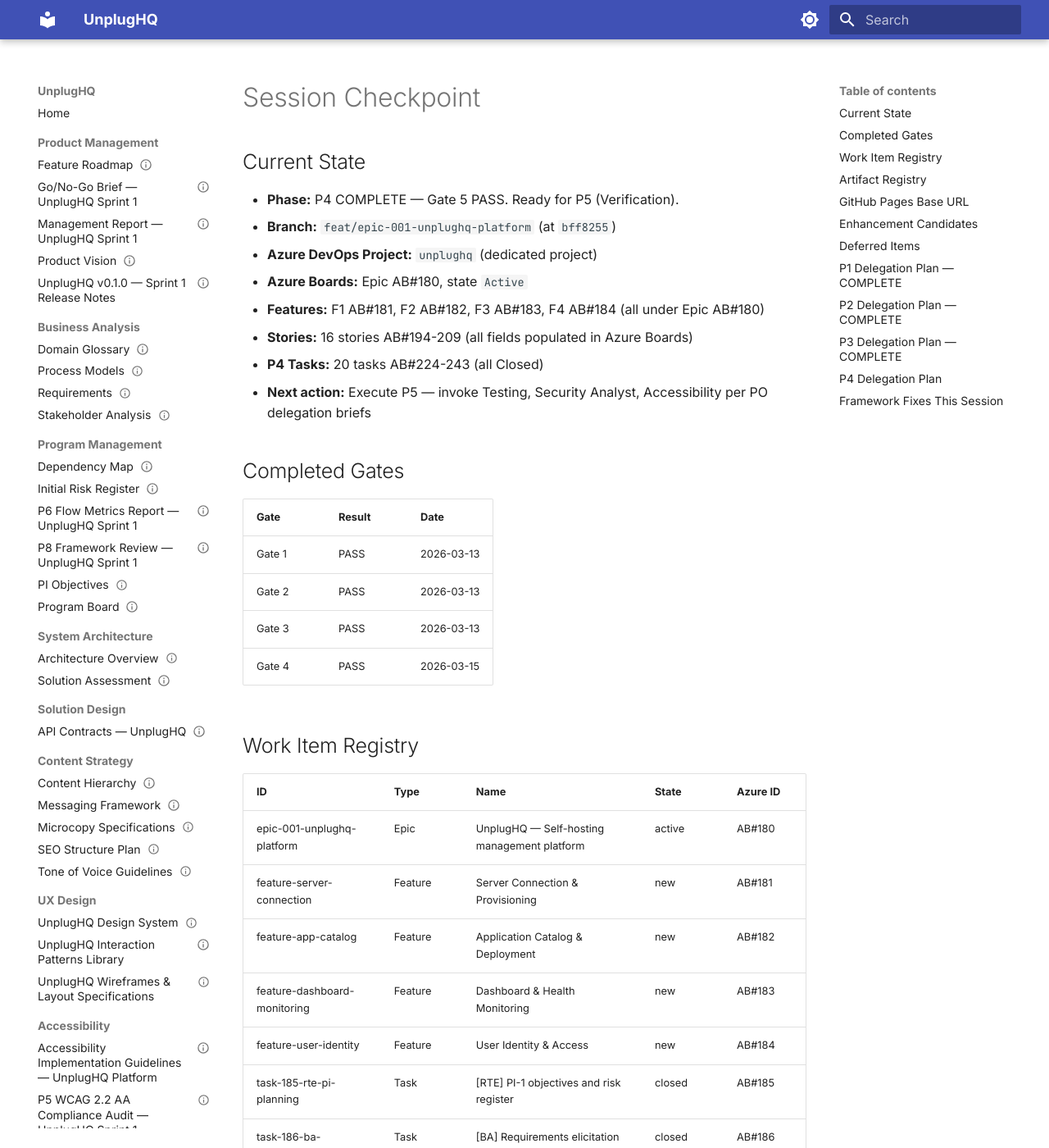
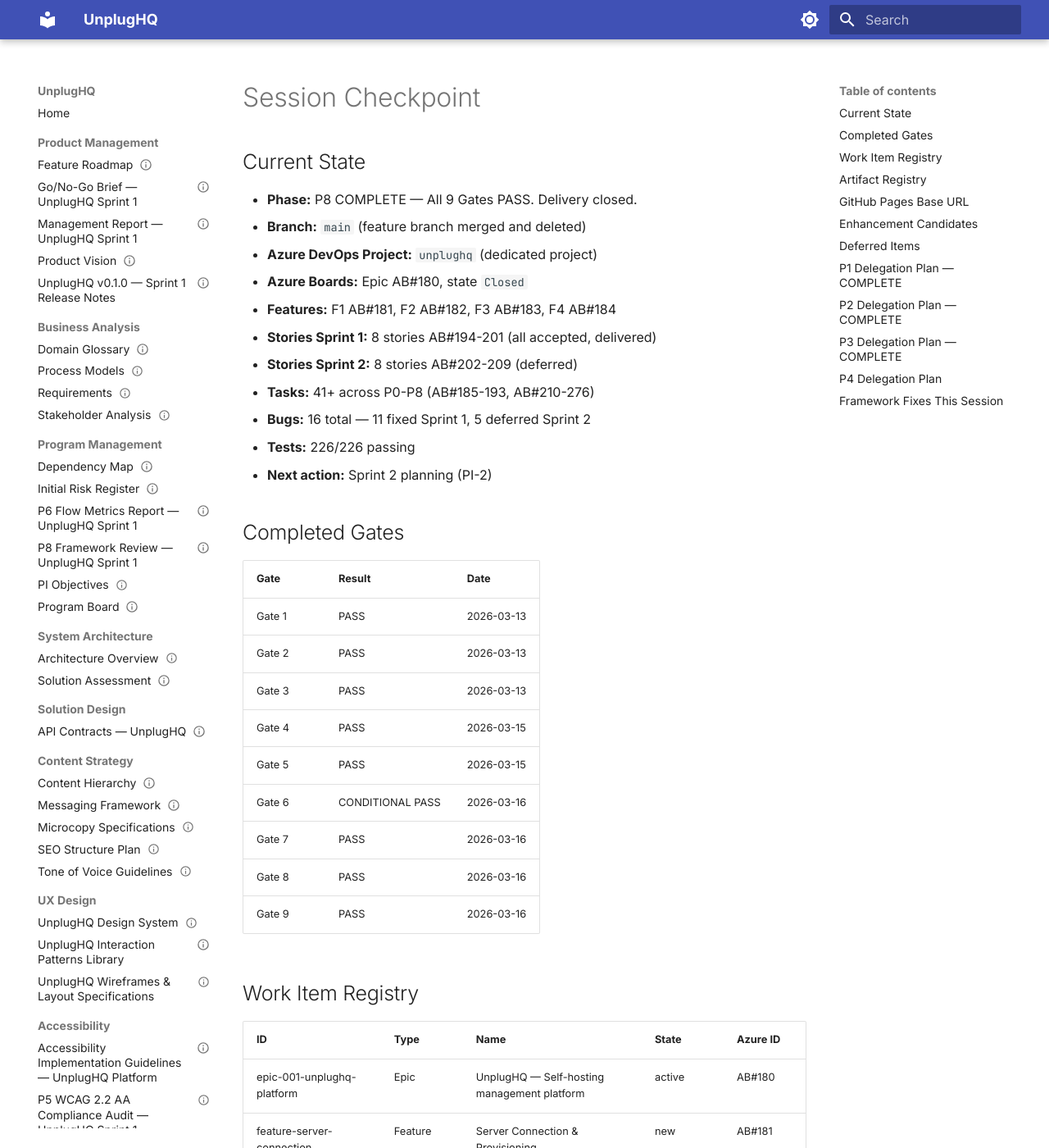
Before and after one commit to sjefsharp/unplughq, an MkDocs documentation site: the page built from docs/session-checkpoint.md, in a window 1280 px wide and 1400 px high. Shown: the whole window at 82% size. Built offline with MkDocs 1.6.1 and Material for MkDocs 9.7.7, drawn with Linux system fonts in a browser that asks for light colours.

Commit message:
chore(pm): final session checkpoint — delivery complete

```diff
--- a/docs/session-checkpoint.md
+++ b/docs/session-checkpoint.md
@@ -5,8 +5,8 @@
 work-item: epic-001-unplughq-platform
 work-item-type: epic
 workflow-tier: full
-phase: P3
-version: 3.0.0
+phase: P8
+version: 4.0.0
 status: approved
 azure-devops-id: 180
 date: 2026-03-13
@@ -16,14 +16,17 @@
 
 ## Current State
 
-- **Phase:** P4 COMPLETE — Gate 5 PASS. Ready for P5 (Verification).
-- **Branch:** `feat/epic-001-unplughq-platform` (at `bff8255`)
+- **Phase:** P8 COMPLETE — All 9 Gates PASS. Delivery closed.
+- **Branch:** `main` (feature branch merged and deleted)
 - **Azure DevOps Project:** `unplughq` (dedicated project)
-- **Azure Boards:** Epic AB#180, state `Active`
-- **Features:** F1 AB#181, F2 AB#182, F3 AB#183, F4 AB#184 (all under Epic AB#180)
-- **Stories:** 16 stories AB#194-209 (all fields populated in Azure Boards)
-- **P4 Tasks:** 20 tasks AB#224-243 (all Closed)
-- **Next action:** Execute P5 — invoke Testing, Security Analyst, Accessibility per PO delegation briefs
+- **Azure Boards:** Epic AB#180, state `Closed`
+- **Features:** F1 AB#181, F2 AB#182, F3 AB#183, F4 AB#184
+- **Stories Sprint 1:** 8 stories AB#194-201 (all accepted, delivered)
+- **Stories Sprint 2:** 8 stories AB#202-209 (deferred)
+- **Tasks:** 41+ across P0-P8 (AB#185-193, AB#210-276)
+- **Bugs:** 16 total — 11 fixed Sprint 1, 5 deferred Sprint 2
+- **Tests:** 226/226 passing
+- **Next action:** Sprint 2 planning (PI-2)
 
 ## Completed Gates
 
@@ -33,6 +36,11 @@
 | Gate 2 | PASS | 2026-03-13 |
 | Gate 3 | PASS | 2026-03-13 |
 | Gate 4 | PASS | 2026-03-15 |
+| Gate 5 | PASS | 2026-03-15 |
+| Gate 6 | CONDITIONAL PASS | 2026-03-16 |
+| Gate 7 | PASS | 2026-03-16 |
+| Gate 8 | PASS | 2026-03-16 |
+| Gate 9 | PASS | 2026-03-16 |
 
 ## Work Item Registry
 
```
